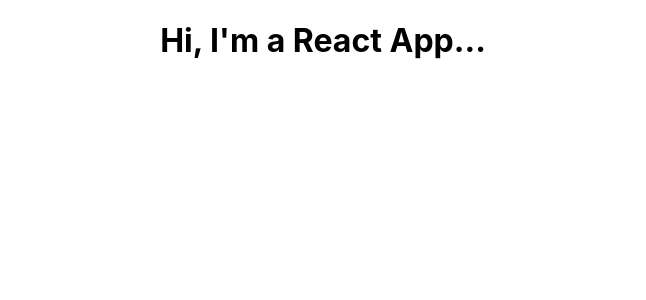
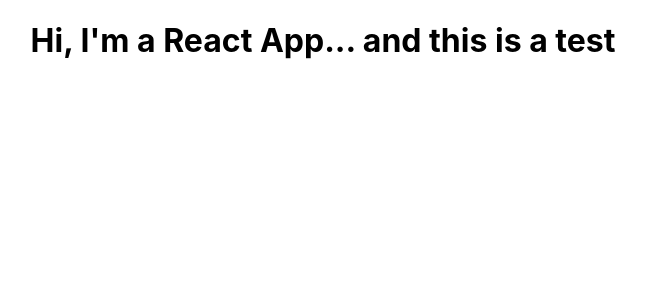
Before and after one commit to vbrich/complete-react-guide, a React (Create React App) app: page / in a window 1280 px wide. Shown: the top 300 px of the page, without its empty margins (317-963 px from the left). Built offline with nearby package versions, Linux system fonts and the light colour scheme.

Commit message:
test git remote

```diff
--- a/src/App.js
+++ b/src/App.js
@@ -3,7 +3,7 @@
 function App() {
   return (
     <div className="App">
-      <h1>Hi, I'm a React App...</h1>
+      <h1>Hi, I'm a React App... and this is a test</h1>
     </div>
   );
 }
```
